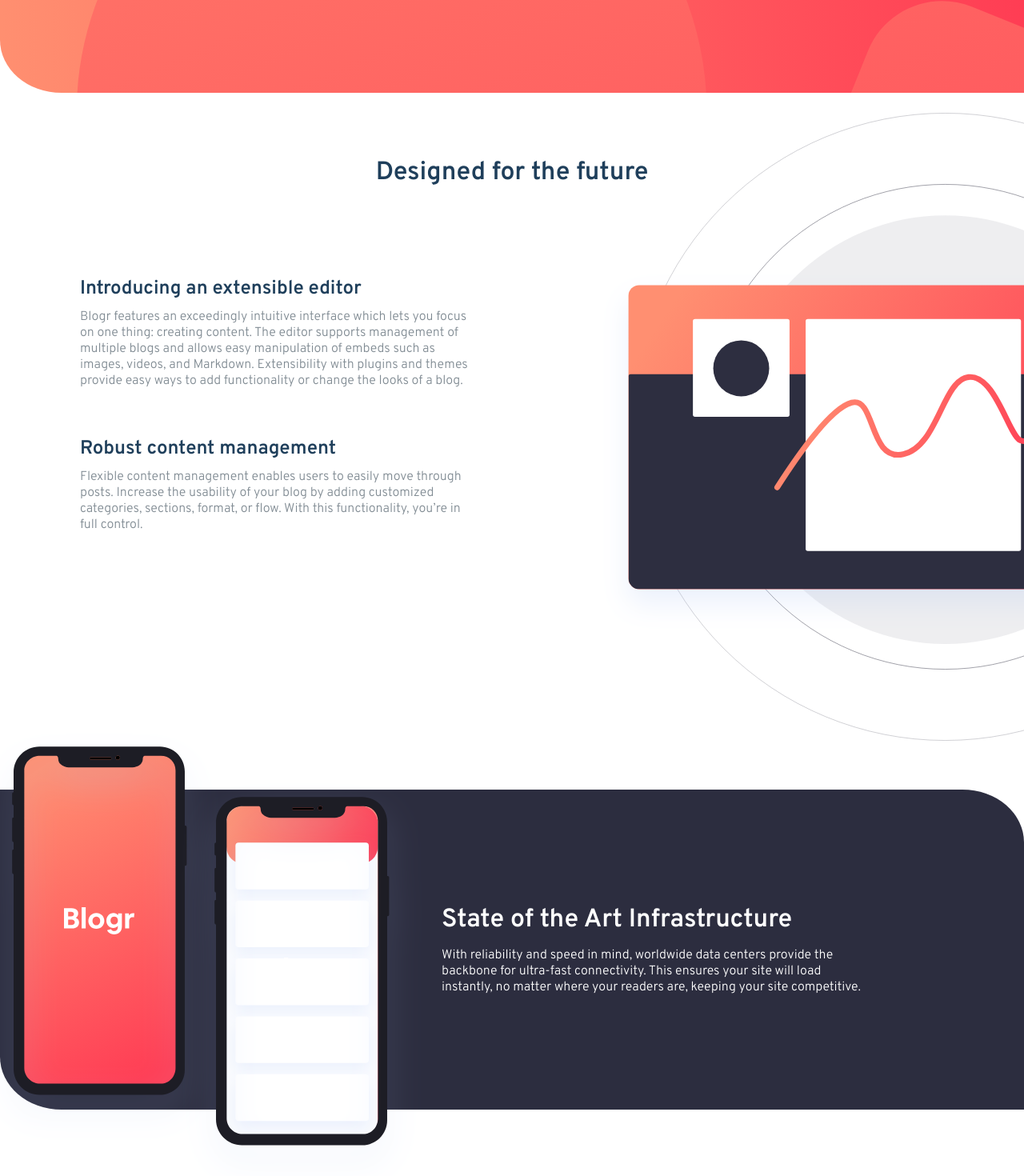
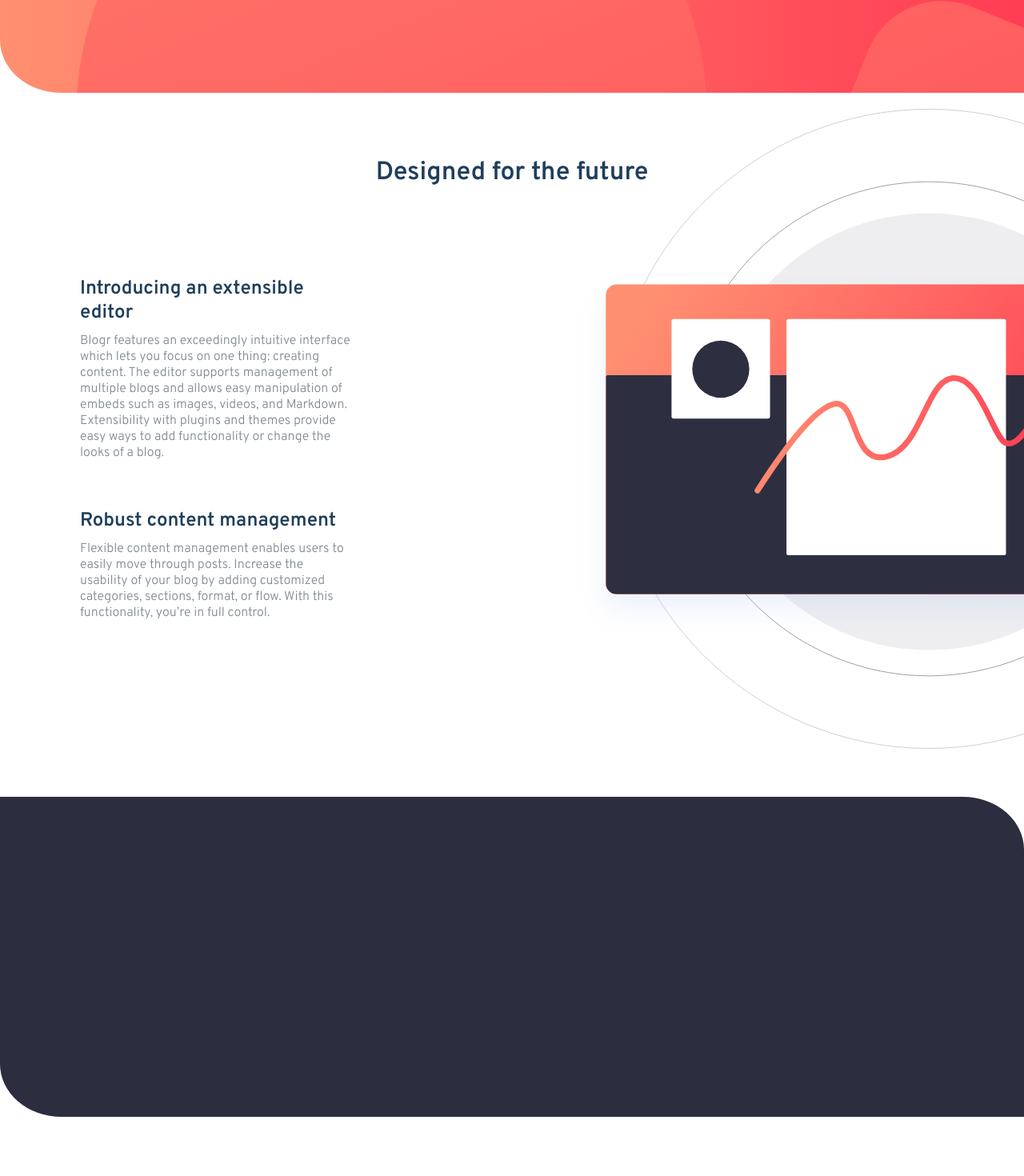
Before and after one commit to joeycrushed/blogr-landing-page, a React (Create React App) app in the folder blogr-landing-page/: page / in a window 1280 px wide. Shown: the part 284-1754 px from the top of the page at 80% size. After the commit the page ends 1680 px from the top, so only its background shows below. Built offline with nearby package versions, Linux system fonts and the light colour scheme; the HTML template or start-up script is replaced by a standard one.

Commit message:
restart phoneSection

```diff
--- a/blogr-landing-page/src/components/Introduction.css
+++ b/blogr-landing-page/src/components/Introduction.css
@@ -6,16 +6,17 @@
 }
 
 .intro-items {
-    display: block;
-    max-width: 100%;
+    display: flex;
     font-family: 'Overpass', sans-serif;
 }
 
 .intro-text {
     height: 400px;
-    width: 500px;
+    max-height: 700px;
     padding-top: 100px;
     margin-left: 100px;
+    flex-grow: 2;
+    z-index: 2;
 }
 
 .intro-text h2 {
@@ -31,10 +32,11 @@
 }
 
 .intro-img {
-    height: 785px;
+    height: 800px;
     position: relative;
-    top: -495px;
-    left: 750px;
+    top: -100px;
+    left: 280px;
+    z-index: 1;
 }
 
 .h2-margin {
--- a/blogr-landing-page/src/components/Introduction.js
+++ b/blogr-landing-page/src/components/Introduction.js
@@ -18,10 +18,11 @@
                     <p>Flexible content management enables users to easily move through posts. Increase the usability of your blog
                     by adding customized categories, sections, format, or flow. With this functionality, you’re in full control.</p>
                 </div>
+
+                    <img className="intro-img" src={circlesq} alt="" />
+
             </div>
-                <div>
-                    <img className="intro-img" src={circlesq} alt="" />
-                </div>
+
 
         </div>
     )
--- a/blogr-landing-page/src/components/PhoneSection.css
+++ b/blogr-landing-page/src/components/PhoneSection.css
@@ -2,34 +2,6 @@
     background-color: hsl(237, 17%, 21%);
     height: 400px;
     width: 100%;
-    margin-top: -440px;
-    color: white;
-    display: flex;
-    justify-content: flex-end;
-    align-items: center;
+    margin-top: -40px;
     border-radius: 6%/0 66px 0 66px;
-
-
 }
-
-.phone-title {
-    width: 550px;
-    display: flex;
-    flex-direction: column;
-    margin-right: 200px;
-}
-
-.phone-title h1 {
-    padding-bottom: 14px;
-}
-
-.phone-title p {
-    font-size: 16px;
-}
-
-.phone-img {
-    position:relative;
-    top: 15px;
-    right: 25px;
-
-}
--- a/blogr-landing-page/src/components/PhoneSection.js
+++ b/blogr-landing-page/src/components/PhoneSection.js
@@ -1,17 +1,12 @@
 import React from 'react'
 import './PhoneSection.css';
 import phones from '../images/phones.svg'
+import bgcircles from '../images/bg-circles.svg'
 
 function PhoneSection() {
     return (
         <div className="phone-bg">
-        <img className="phone-img" src={phones} alt="" />
-            <div className="phone-title">
-                <h1>State of the Art Infrastructure</h1>
-                <p>With reliability and speed in mind, worldwide data centers provide the backbone for ultra-fast connectivity.
-                This ensures your site will load instantly, no matter where your readers are, keeping your site competitive.
-                </p>
-            </div>
+
         </div>
     )
 }
```
Also changed, not shown: blogr-landing-page/src/index.css (line endings or trailing spaces).
